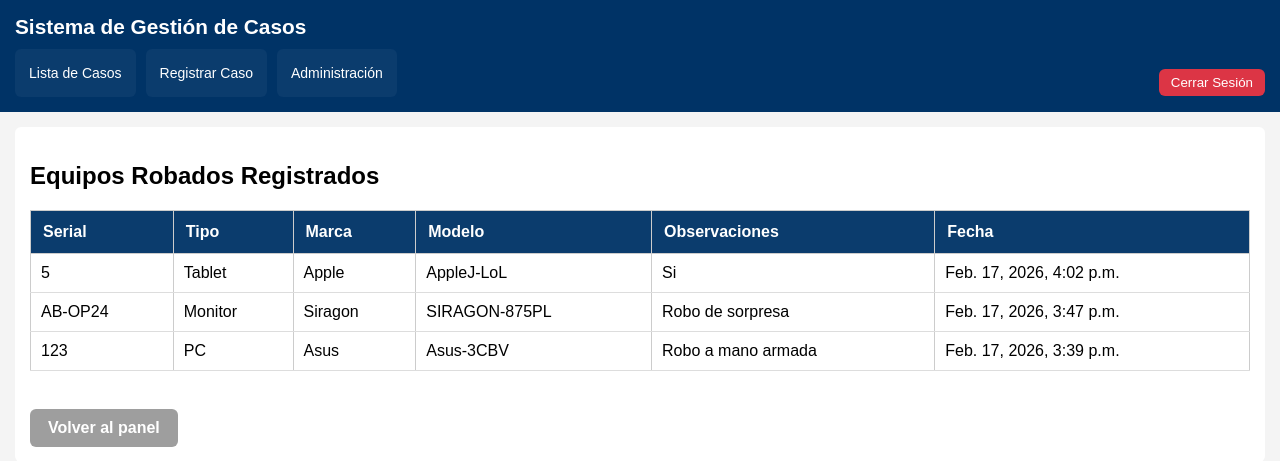
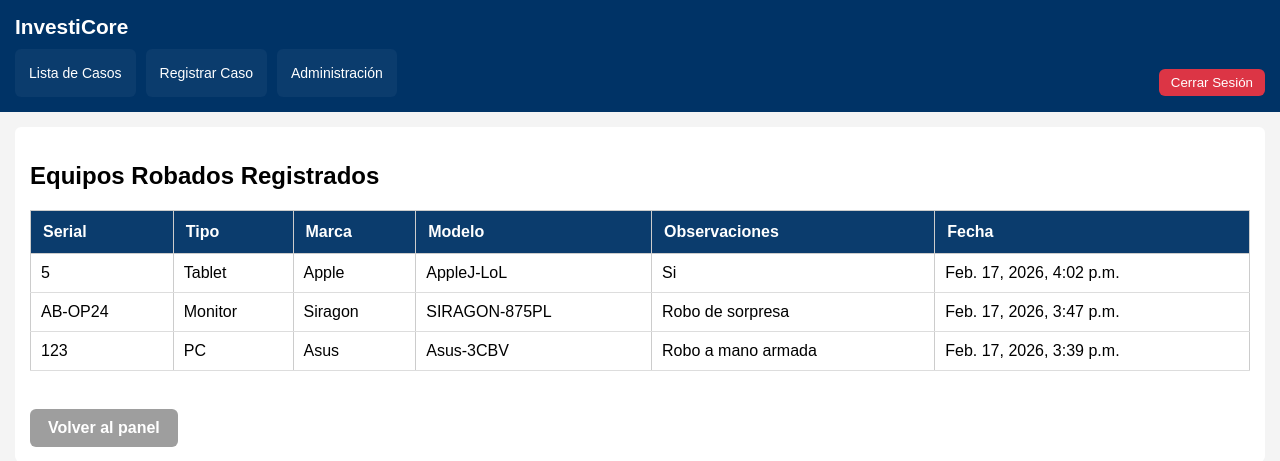
Before and after one commit to Rafax159/Fase-2, a Django app: page /administracion/equipos/ in a window 1280 px wide. Shown: the top 461 px of the page. Run offline with Django 5.2, Linux system fonts and the light colour scheme; a user stored in the database is signed in; data comes from the database, SQL or seed files in the repository; both versions use the stored data as it was after the commit.

Commit message:
system Name

```diff
--- a/templates/base.html
+++ b/templates/base.html
@@ -3,7 +3,7 @@
 <html lang="es">
 <head>
     <meta charset="UTF-8">
-    <title>Sistema de Investigación</title>
+    <title>InvestiCore</title>
     <meta name="viewport" content="width=device-width, initial-scale=1.0">
     <link rel="icon" type="image/png" href="{% static 'img/favicon.png' %}">
     <link rel="stylesheet" href="{% static 'css/estilos.css' %}">
@@ -11,7 +11,7 @@
 <body>
 
 <header>
-    <h1>Sistema de Gestión de Casos</h1>
+    <h1>InvestiCore</h1>
     <nav>
 
         {% if request.user.is_admin %}
```
Also changed, not shown: db.sqlite3.
